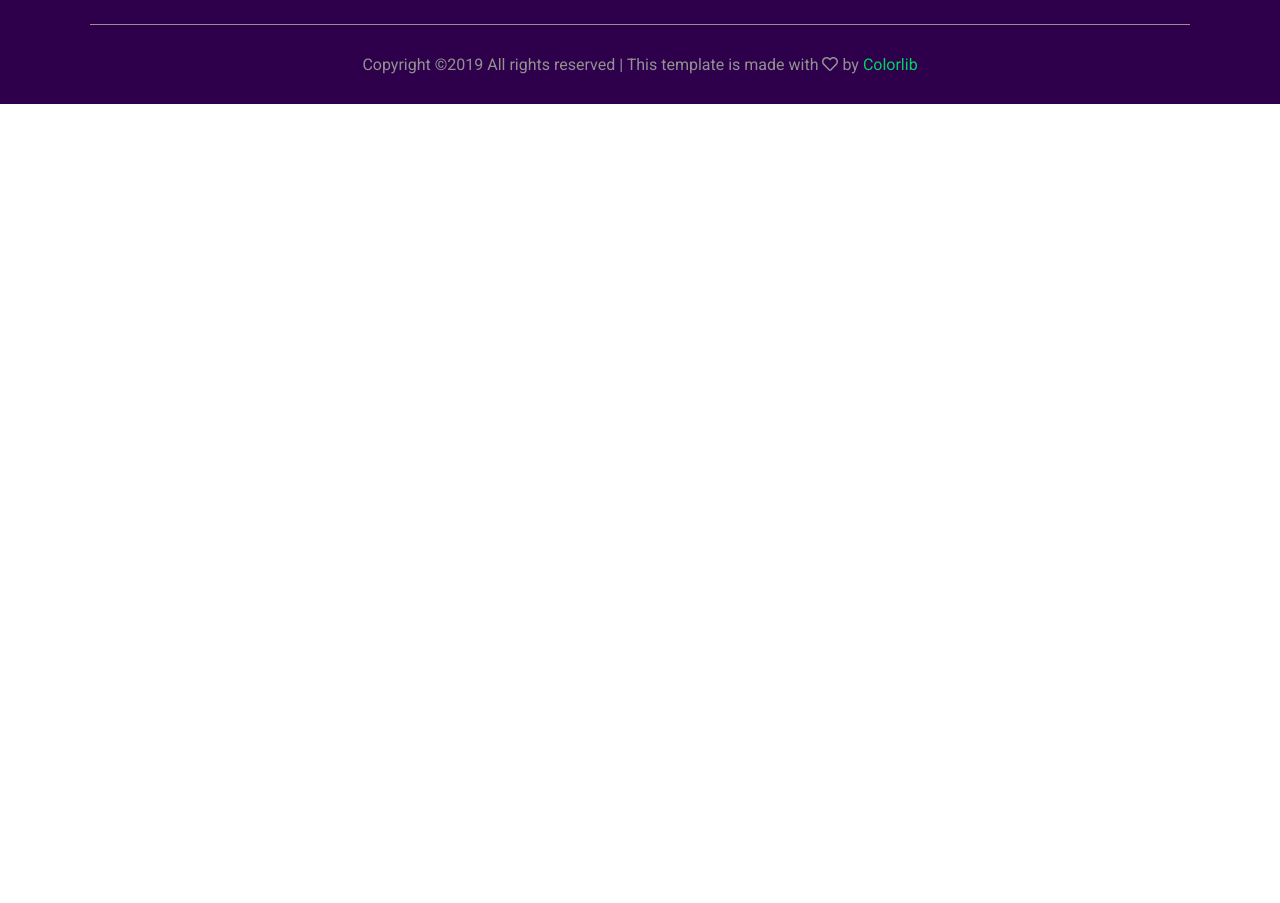
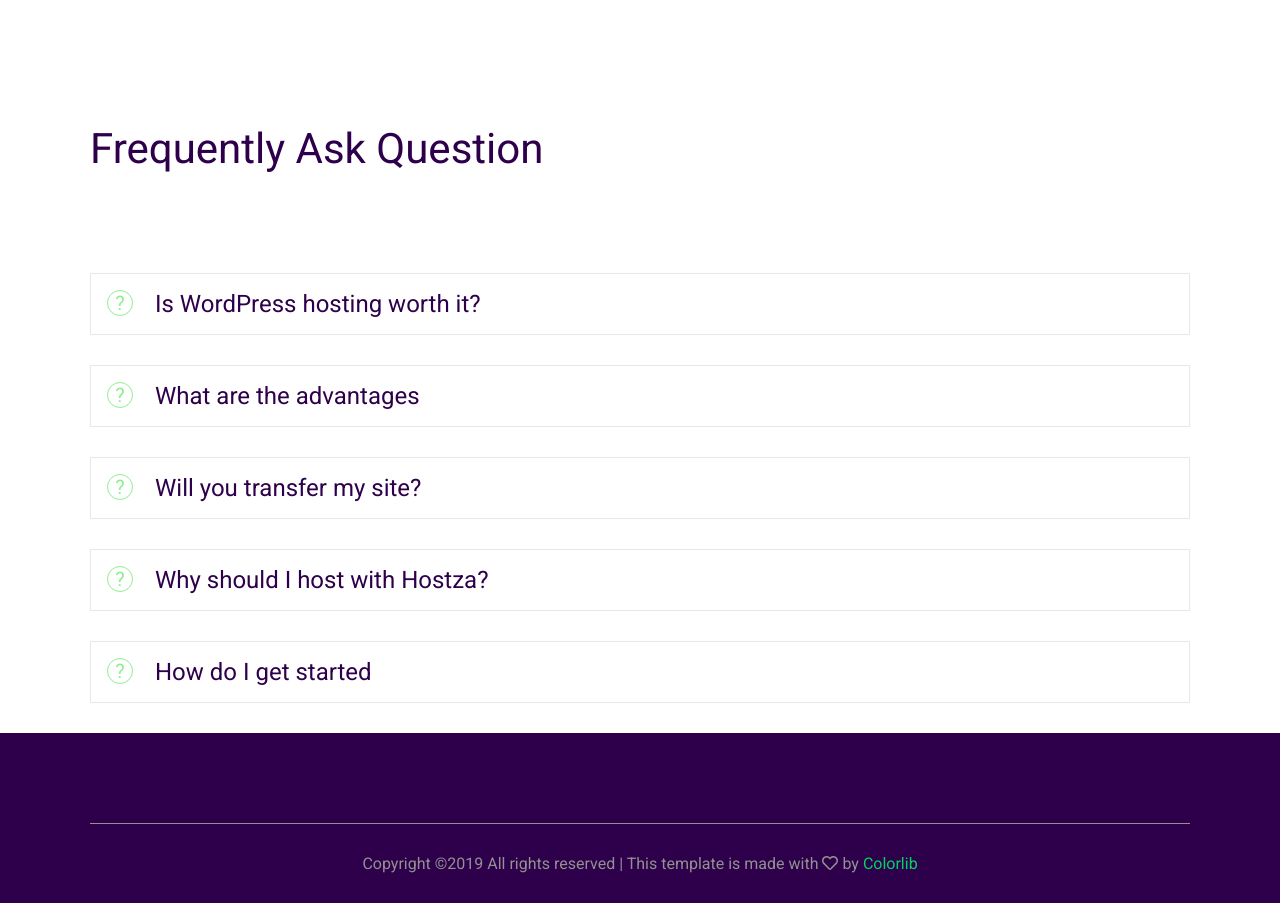
Before and after one commit to malk1405/hostza, a React (Create React App) app: page / in a window 1280 px wide. Shown: the part 3360-4263 px from the top of the page. Before the commit the page ends 3464 px from the top, so only its background shows below. Built offline with nearby package versions, Linux system fonts and the light colour scheme; the HTML template or start-up script is replaced by a standard one.

Commit message:
Добавил секцию Faq

```diff
--- /dev/null
+++ b/src/components/Home/Faq/Answer/Answer.js
@@ -0,0 +1,21 @@
+import styled from "styled-components";
+import media from "../../../../utils/media";
+
+const Container = styled.div`
+  height: ${props => `${props.height}px` || "auto"};
+  transition: height 0.3s;
+  overflow: hidden;
+`;
+
+const Text = styled.p`
+  font-size: 12px;
+  font-color: #212529;
+  margin: 0;
+  padding: 20px 50px;
+
+  ${media.md`
+    font-size: 16px;
+  `}
+`;
+
+export { Container, Text };
--- /dev/null
+++ b/src/components/Home/Faq/Faq.js
@@ -0,0 +1,37 @@
+import React, { useState } from "react";
+import styled from "styled-components";
+
+import faqs from "./config/faqs";
+
+import Item from "./Item/Item";
+import Container from "../../Container/Container";
+import Title from "./Title/Title";
+
+const Faq = styled.section`
+  padding-top: 190px;
+`;
+
+const StyledFaq = () => {
+  const [openedId, setOpenedId] = useState(null);
+  const onClick = id => {
+    setOpenedId(openedId => (openedId !== id ? id : null));
+  };
+
+  return (
+    <Faq>
+      <Container>
+        <Title>Frequently Ask Question</Title>
+        {faqs.map(el => (
+          <Item
+            key={el.id}
+            onClick={onClick}
+            {...el}
+            isOpened={el.id === openedId}
+          ></Item>
+        ))}
+      </Container>
+    </Faq>
+  );
+};
+
+export default StyledFaq;
--- /dev/null
+++ b/src/components/Home/Faq/Item/Item.js
@@ -0,0 +1,28 @@
+import React, { useRef } from "react";
+import styled from "styled-components";
+import Question from "../Question/Question";
+import { Container, Text } from "../Answer/Answer";
+
+const Item = styled.div`
+  border: 1px solid #e9e5ec;
+  cursor: pointer;
+  margin-bottom: 30px;
+  padding: 16px;
+`;
+
+const StyledItem = ({ onClick, id, isOpened, question, answer }) => {
+  const answerRef = useRef(null);
+  const onClickInner = () => {
+    onClick(id);
+  };
+  return (
+    <Item onClick={onClickInner}>
+      <Question>{question}</Question>
+      <Container height={isOpened ? answerRef.current.scrollHeight : 0}>
+        <Text ref={answerRef}>{answer}</Text>
+      </Container>
+    </Item>
+  );
+};
+
+export default StyledItem;
--- /dev/null
+++ b/src/components/Home/Faq/Question/Question.js
@@ -0,0 +1,33 @@
+import styled from "styled-components";
+import media from "../../../../utils/media";
+
+export default styled.h3`
+  color: #2e004b;
+  font-size: 13px;
+  font-weight: 400;
+  padding-left: 48px;
+  position: relative;
+
+  &::before {
+    border: 1px solid lightgreen;
+    border-radius: 50%;
+    content: "?";
+    color: lightgreen;
+    display: block;
+    font-size: 20px;
+    height: 24px;
+    left: 0;
+    line-height: 24px;
+    position: absolute;
+    text-align: center;
+    width: 24px;
+  }
+
+  ${media.md`
+    font-size: 18px;
+  `}
+
+  ${media.lg`
+    font-size: 24px;
+  `}
+`;
--- /dev/null
+++ b/src/components/Home/Faq/Title/Title.js
@@ -0,0 +1,12 @@
+import styled from "styled-components";
+import media from "../../../../utils/media";
+
+export default styled.h3`
+  color: #2e004b;
+  font-size: 28px;
+  margin-bottom: 100px;
+
+  ${media.md`
+    font-size: 42px;
+  `}
+`;
--- /dev/null
+++ b/src/components/Home/Faq/config/faqs.js
@@ -0,0 +1,29 @@
+const faqs = [
+  {
+    question: "Is WordPress hosting worth it?",
+    answer:
+      "Our set he for firmament morning sixth subdue darkness creeping gathered divide our  let god moving. Moving in fourth air night bring upon"
+  },
+  {
+    question: "What are the advantages",
+    answer:
+      "Our set he for firmament morning sixth subdue darkness creeping gathered divide our  let god moving. Moving in fourth air night bring upon"
+  },
+  {
+    question: "Will you transfer my site?",
+    answer:
+      "Our set he for firmament morning sixth subdue darkness creeping gathered divide our  let god moving. Moving in fourth air night bring upon"
+  },
+  {
+    question: "Why should I host with Hostza?",
+    answer:
+      "Our set he for firmament morning sixth subdue darkness creeping gathered divide our  let god moving. Moving in fourth air night bring upon"
+  },
+  {
+    question: "How do I get started",
+    answer:
+      "Our set he for firmament morning sixth subdue darkness creeping gathered divide our  let god moving. Moving in fourth air night bring upon"
+  }
+];
+
+export default faqs.map((faq, id) => ({ id, ...faq }));
--- a/src/components/Home/Home.js
+++ b/src/components/Home/Home.js
@@ -4,6 +4,7 @@ import Hosting from "./Hosting/Hosting";
 import Features from "./Features/Features";
 import Support from "./Support/Support";
 import DataCenters from "./DataCenters/DataCenters";
+import Faq from "./Faq/Faq";
 
 function Home() {
   return (
@@ -15,6 +16,7 @@ function Home() {
       <Features></Features>
       <Support></Support>
       <DataCenters></DataCenters>
+      <Faq></Faq>
     </React.Fragment>
   );
 }
```
